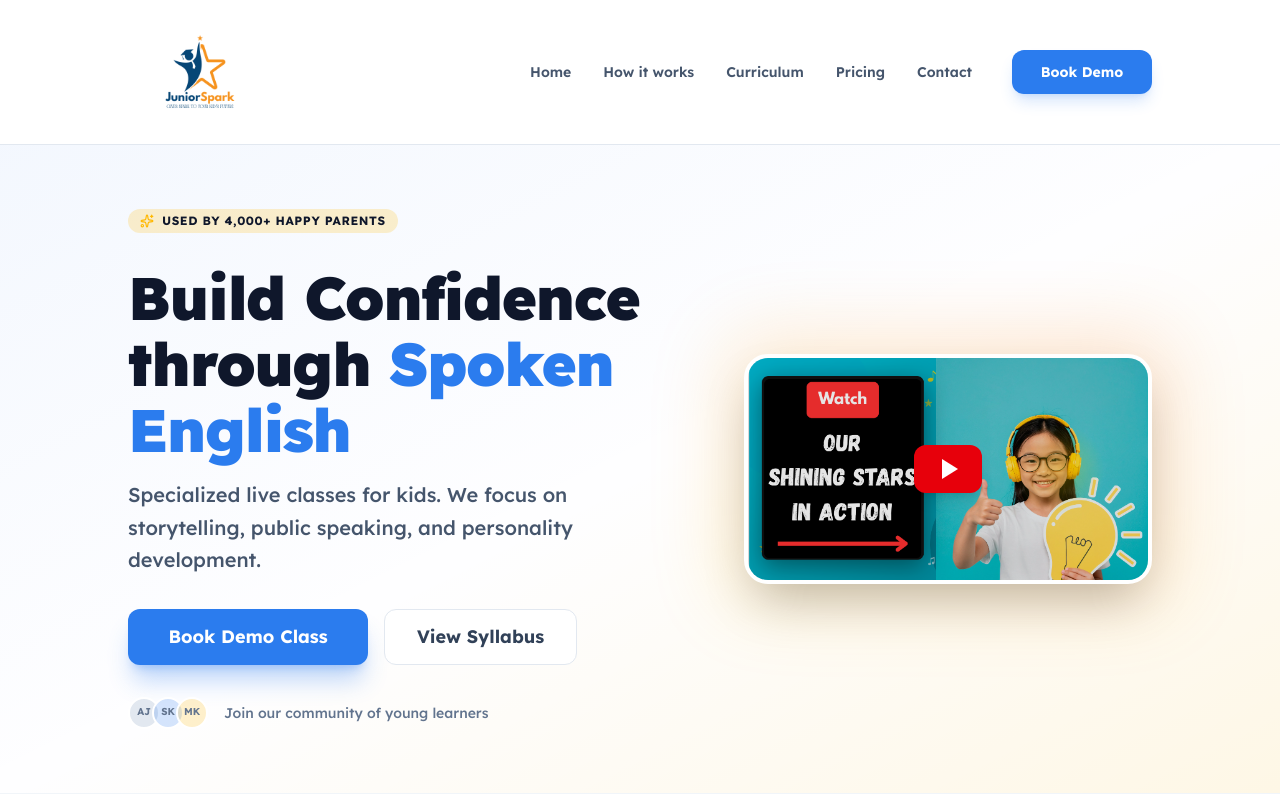
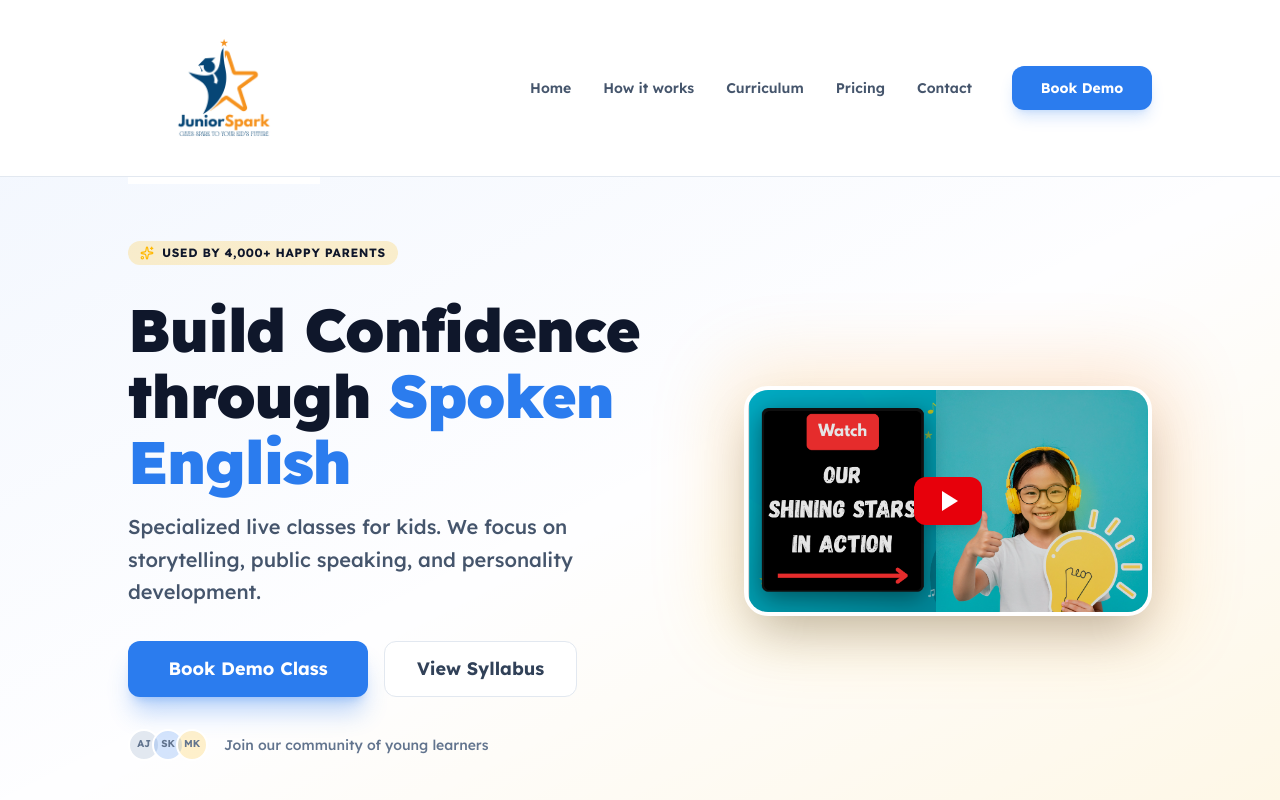
Before and after one commit to v4vivekkumarpandey/JuniorSpark, a Next.js app: page / in a window 1280 px wide. Shown: the top 800 px of the page. Built offline with nearby package versions, Linux system fonts and the light colour scheme.

Commit message:
Increase navbar logo width to w-48 for better visibility
Co-Authored-By: Claude Sonnet 4.6 <noreply@anthropic.com>

```diff
--- a/components/Navbar.tsx
+++ b/components/Navbar.tsx
@@ -24,9 +24,9 @@ export default function Navbar() {
           <Image
             src="/logo.jpeg"
             alt="JuniorSpark Logo"
-            width={160}
-            height={160}
-            className="w-36 h-auto object-contain mix-blend-multiply -my-4"
+            width={200}
+            height={200}
+            className="w-48 h-auto object-contain mix-blend-multiply -my-6"
             priority
           />
         </Link>
```
